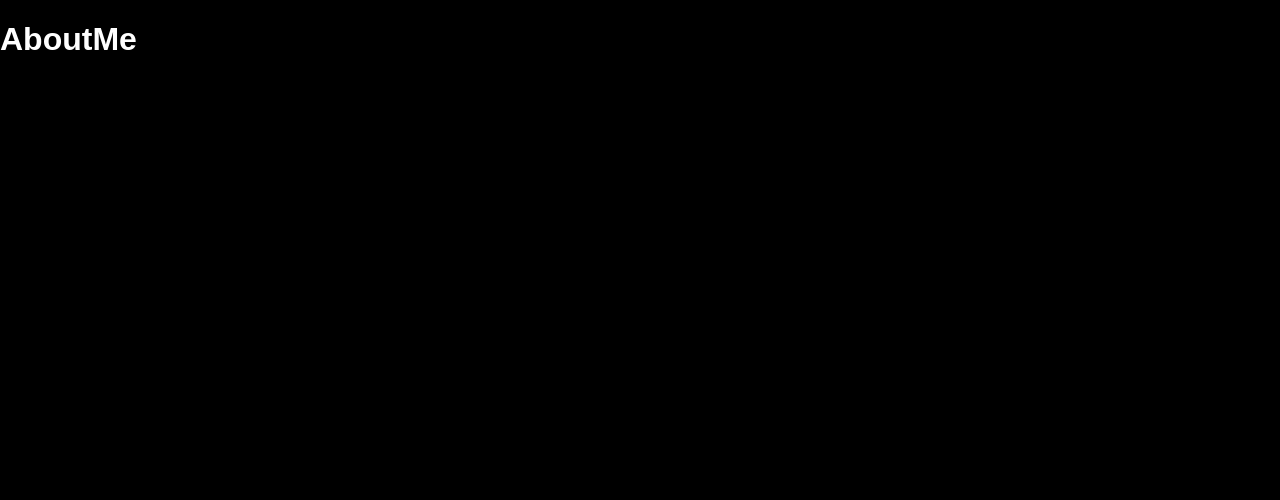
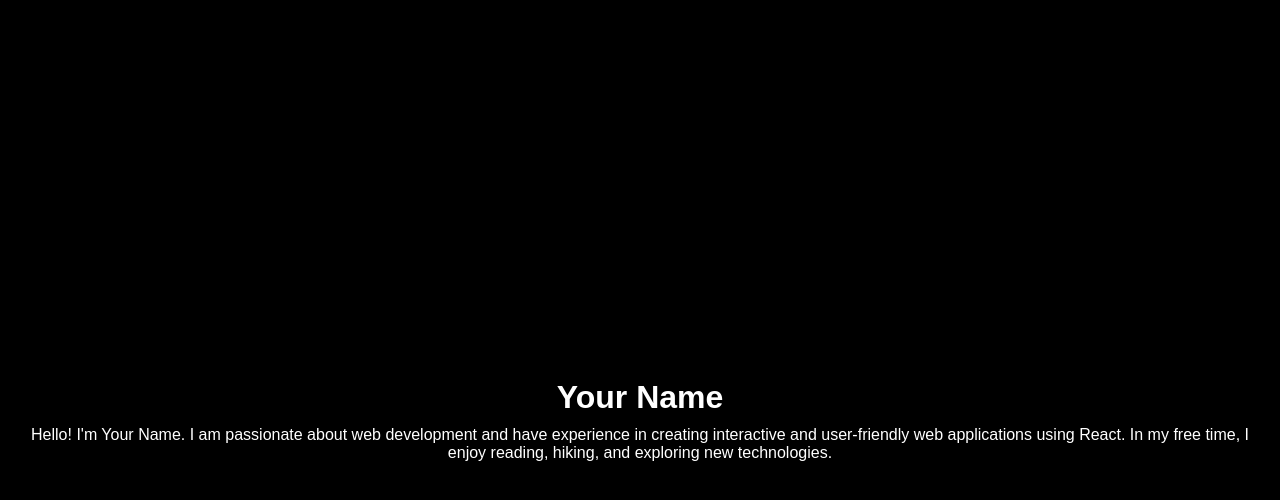
Before and after one commit to gevorgakopyan/gevorgakopyan.github.io, a React (Create React App) app: page /about-me in a window 1280 px wide. Shown: the top 500 px of the page. Built offline with nearby package versions, Linux system fonts and the light colour scheme.

Commit message:
testing index.html

```diff
--- a/index.html
+++ b/index.html
@@ -2,7 +2,6 @@
 <html lang="en">
   <head>
     <meta charset="utf-8" />
-    <link rel="icon" href="%PUBLIC_URL%/favicon.ico" />
     <meta name="viewport" content="width=device-width, initial-scale=1" />
     <meta name="theme-color" content="#000000" />
     <meta
--- /dev/null
+++ b/src/AboutMe.css
@@ -0,0 +1,33 @@
+.about-me-container {
+    display: flex;
+    flex-direction: column;
+    align-items: center;
+    justify-content: center;
+    background-color: black;
+    color: white;
+    height: 100vh; /* Viewport Height */
+    padding: 20px;
+    box-sizing: border-box;
+  }
+
+  .my-picture {
+    width: 150px;
+    height: 150px;
+    border-radius: 50%; /* Making the image circular */
+    object-fit: cover;
+  }
+
+  .about-me-text {
+    margin-top: 20px;
+    text-align: center;
+  }
+
+  .about-me-text h1 {
+    font-size: 2em;
+    margin-bottom: 10px;
+  }
+
+  .about-me-text p {
+    font-size: 1em;
+    margin: 0;
+  }
--- a/src/AboutMe.js
+++ b/src/AboutMe.js
@@ -1,9 +1,19 @@
 import React from 'react';
+import './AboutMe.css';
 
 const AboutMe = () => {
   return (
-    <div>
-       <h1 style={{ color: 'white' }}>AboutMe</h1>
+    <div className="about-me-container">
+      {/* <img src={myPicture} alt="Your Name" className="my-picture" /> */}
+      <div className="about-me-text">
+        <h1>Your Name</h1>
+        <p>
+          Hello! I'm Your Name. I am passionate about web development and have
+          experience in creating interactive and user-friendly web applications
+          using React. In my free time, I enjoy reading, hiking, and exploring
+          new technologies.
+        </p>
+      </div>
     </div>
   );
 };
```
